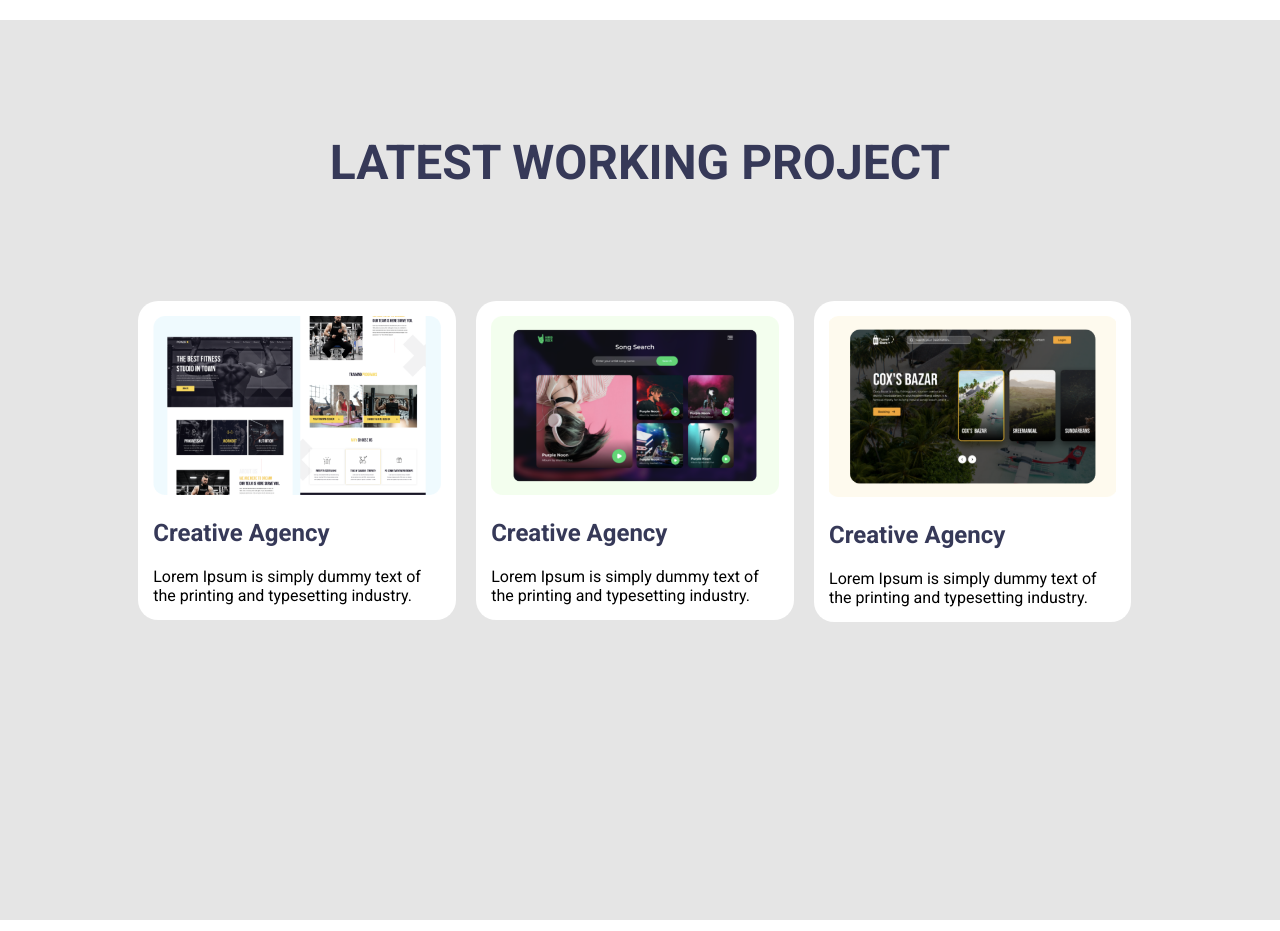
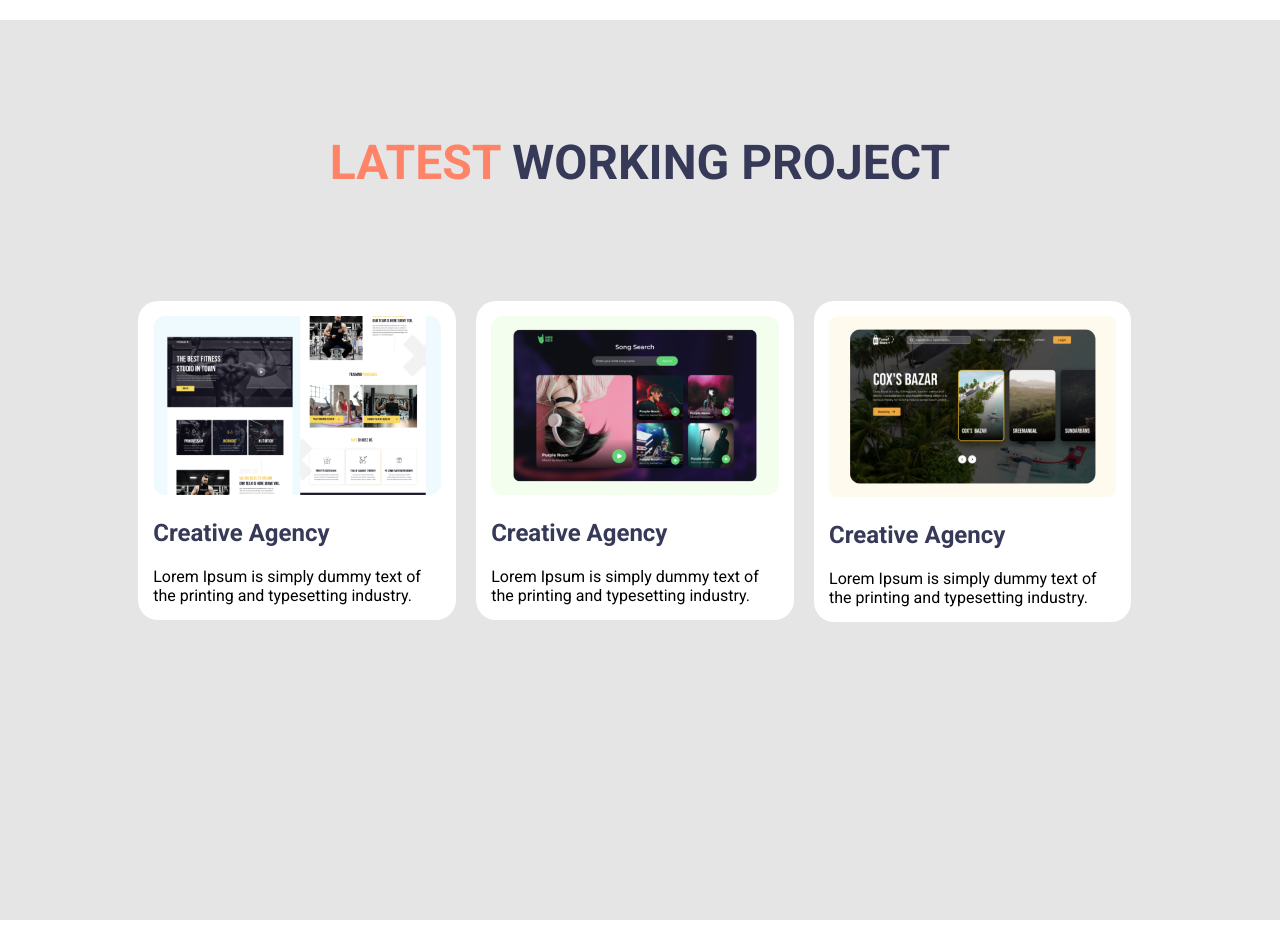
Before and after one commit to googlermridul/assignment1, a plain HTML site: page index.html in a window 1280 px wide. Shown: the part 1380-2311 px from the top of the page. Drawn offline with Linux system fonts and the light colour scheme.

Commit message:
last commit 123

```diff
--- a/index.html
+++ b/index.html
@@ -42,7 +42,7 @@
 
    <section id="workSection">
       <div>
-         <h2>LATEST WORKING PROJECT</h2>
+         <h2><span class="color-txt">LATEST </span>WORKING PROJECT</h2>
       </div>
       <div id="project-box">
          <img src="img/project1.png" alt="">
```
